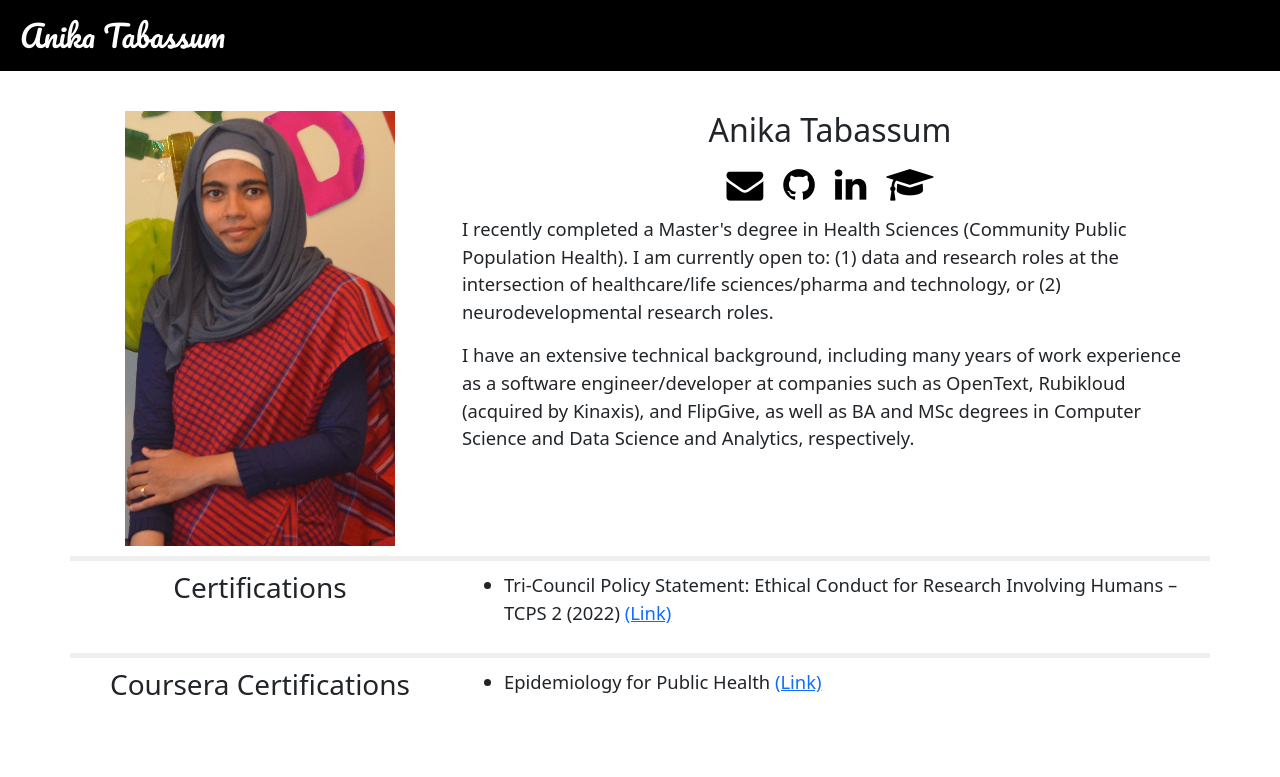
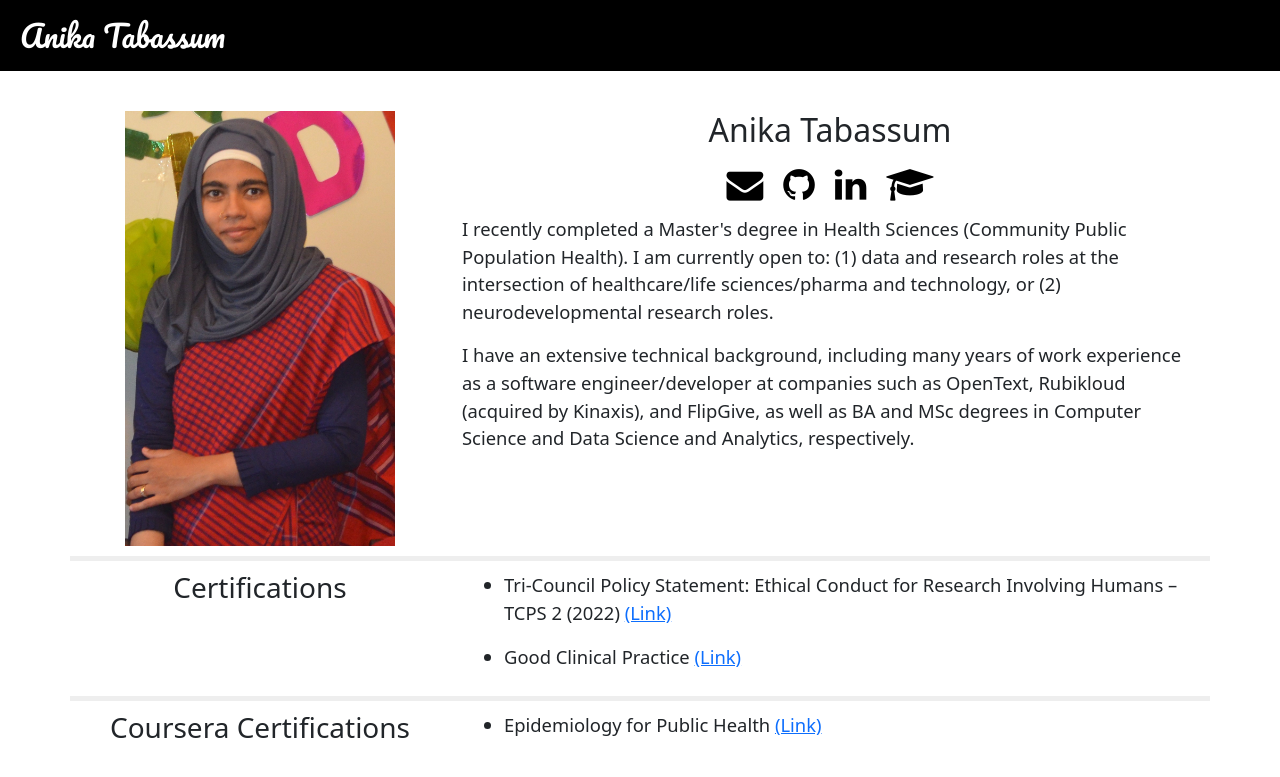
Before and after one commit to atabas/atabas.github.io, a Jekyll site: the page built from index.html, in a window 1280 px wide. Shown: the top 777 px of the page. Built offline with Jekyll 4.4.1, drawn with Linux system fonts in a browser that asks for light colours; nearby versions of some CDN libraries; Markdown is read by kramdown in place of the engine named in the settings; comment, search, counter and statistics services are not loaded.

Commit message:
Update GCP completion record

```diff
--- a/index.html
+++ b/index.html
@@ -55,6 +55,7 @@ title: Anika Tabassum
       <div id="picture-card">
         <ul>
           <li><p class="post">Tri-Council Policy Statement: Ethical Conduct for Research Involving Humans – TCPS 2 (2022) <a href="/pdf/tcps2_core_certificate.pdf">(Link)</a></p></li>
+          <li><p class="post">Good Clinical Practice <a href="https://mytrial.com/verify/49367aafeebfd62c5e1249212e2260d0">(Link)</a></p></li>
         </ul>
       </div>
     </div>
```
